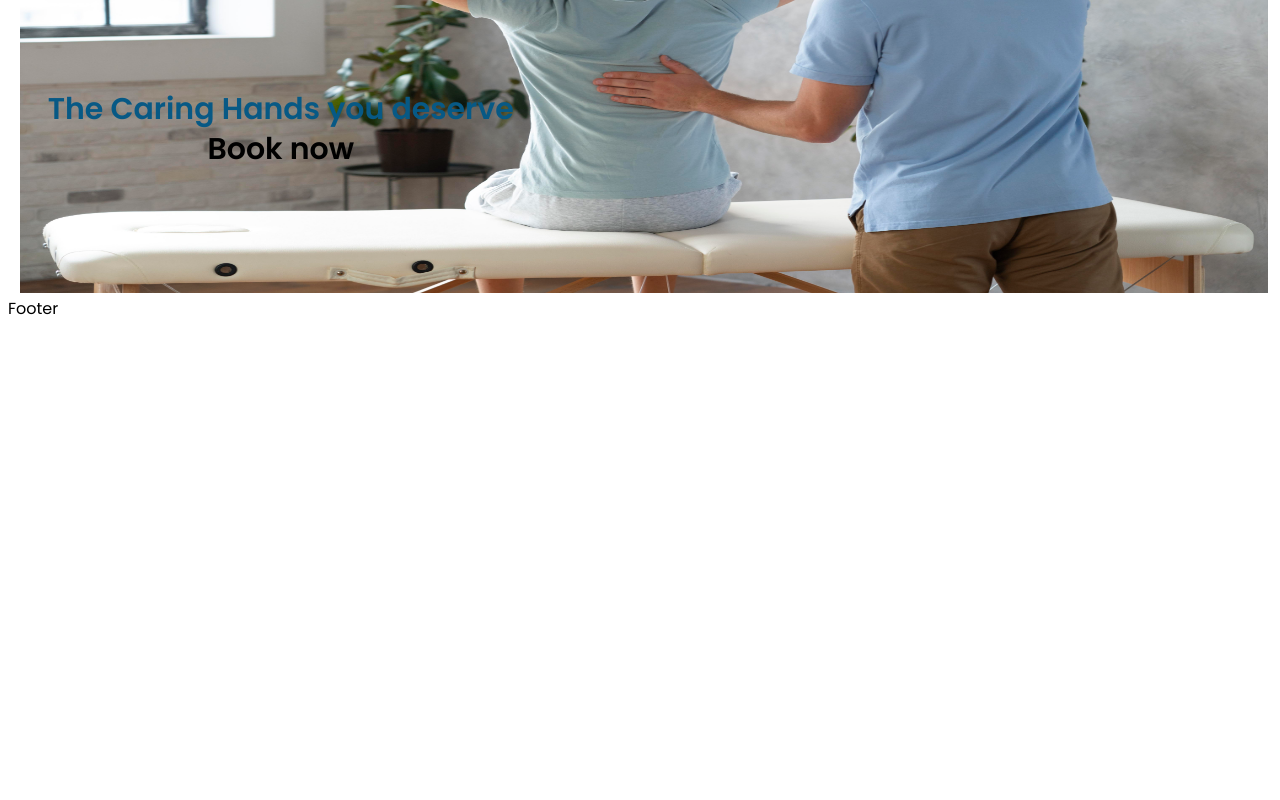
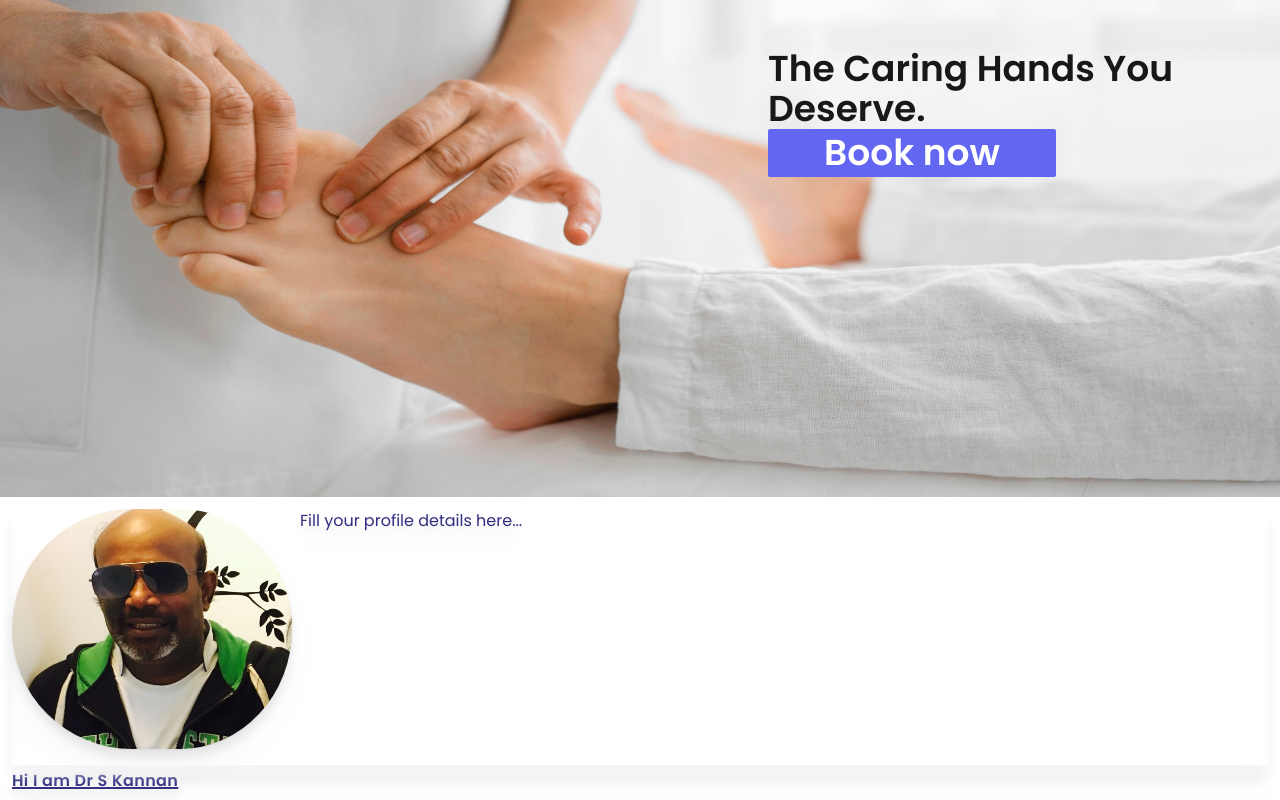
Before and after one commit to imkiran22/physio-website, a Next.js app: page /home in a window 1280 px wide. Shown: the part 260-1060 px from the top of the page. Before the commit the page ends 800 px from the top, so only its background shows below. Built offline with nearby package versions, Linux system fonts and the light colour scheme.

Commit message:
About and home

```diff
--- a/components/About/About.tsx
+++ b/components/About/About.tsx
@@ -4,15 +4,26 @@ import { DOCTOR_INTRO } from "../../constants/meta";
 const imagePath = "/dr_kannan.jpeg";
 const AboutComponent: React.FC = () => {
   return (
-    <div className="text-md p-3 text-gray-800 border-gray-200 border rounded-sm drop-shadow-xl">
-      <div className="image-container sepia float-left drop-shadow-sm shadow-lg shadow-gray-100">
-        <img src={imagePath} className="h-60 w-fit md:scale-100 xs:scale-75" />
+    <div className="text-md p-3 text-indigo-900 rounded-sm drop-shadow-xl flex flex-col">
+      <div className="profile-card image-container drop-shadow-sm shadow-lg shadow-gray-100 pb-4 inline-flex">
+        <img
+          src={imagePath}
+          className="h-60 w-72 md:scale-100 xs:scale-75 pr-2 rounded-full"
+        />
+        <div className="profile-details">
+          <span>Fill your profile details here...</span>
+        </div>
       </div>
-      <p className="break-all whitespace-pre-line text-start tracking-wide md:leading-8 xs:leading-5">
-        {DOCTOR_INTRO}
+      <p className="whitespace-pre-line text-start tracking-wide md:leading-8 xs:leading-5">
+        <span className="flex font-black underline decoration-2">
+          Hi I am Dr S Kannan
+        </span>
+        <span className="">{DOCTOR_INTRO}</span>
       </p>
     </div>
   );
 };
 
 export default AboutComponent;
+
+//border-gray-200 border
--- a/components/Footer/Footer.tsx
+++ b/components/Footer/Footer.tsx
@@ -7,7 +7,14 @@ import {
 } from "../../constants/footer";
 
 const FooterComponent: React.FC = () => {
-  return <div>Footer</div>;
+  return (
+    <footer>
+      {/* <p>Author: Dr Kannan</p>
+      <p>
+        <a href="mailto:hege@example.com">drkannan@example.com</a>
+      </p> */}
+    </footer>
+  );
 };
 
 export default FooterComponent;
--- a/components/Home/Home.module.scss
+++ b/components/Home/Home.module.scss
@@ -1,14 +1,34 @@
 .container {
   .home {
-    height: 500px;
+    height: 90vh;
     position: relative;
+    @media only screen and (max-width: 600px) {
+      height: auto;
+    }
     img {
       height: 100%;
+      @media only screen and (max-width: 600px) {
+        height: 50%;
+      }
     }
     .bookNow {
       position: absolute;
-      top: 50%;
-      transform: translate(5%, 50%);
+      top: 20%;
+      right: 5%;
+      // background: theme("colors.white");
+      transform: translate(0%, 100%);
+      span {
+        color: theme("colors.zinc.900");
+      }
+      button {
+        color: theme("colors.white");
+      }
+      @media only screen and (max-width: 600px) {
+        top: 25%;
+        transform: none;
+        font-size: 0.7em;
+        right: 8%;
+      }
     }
   }
 }
--- a/components/Home/Home.tsx
+++ b/components/Home/Home.tsx
@@ -1,17 +1,21 @@
 import React from "react";
-import { DOCTOR_INTRO } from "../../constants/meta";
+import { DOCTOR_INTRO, SLOGAN } from "../../constants/meta";
 import HomeStyle from "./Home.module.scss";
 
-const homeImagePath = "/physio-cover.jpg";
+const homeImagePath = "/physio.jpg";
 
 const HomeComponent: React.FC = () => {
   return (
     <div className={`text-3xl font-bold ${HomeStyle.container}`}>
       <div className={`${HomeStyle.home}`}>
         <img src={homeImagePath} className={"w-full bg-cover"} />
-        <div className={`text-layer flex flex-col ${HomeStyle.bookNow}`}>
-          <span className="text-sky-800">The Caring Hands you deserve</span>
-          <button>Book now</button>
+        <div
+          className={`text-layer flex flex-col ${HomeStyle.bookNow} xs:items-right md:items-left md:text-4xl xs:text-xs xs:max-w-32 md:max-w-md xs:leading-10 md:leading-10`}
+        >
+          <span className="text-black-800">{SLOGAN}</span>
+          <button className="rounded-sm bg-indigo-500 p-1 md:w-72 xs:w-full">
+            Book now
+          </button>
         </div>
       </div>
     </div>
--- a/constants/meta.ts
+++ b/constants/meta.ts
@@ -1,11 +1,18 @@
 export const DOCTOR_INTRO = `Welcome to the world of expert orthopedic physiotherapy care, where healing and well-being are at the forefront of our practice. I am Dr. S. Kannan, an esteemed Orthopedic Physiotherapist with a passion for helping patients regain their strength and mobility. With over 20 years of experience in this field, I have dedicated myself to providing exceptional care to patients in Yeshwanthpur, Bangalore, and beyond.
+
 At my practice, Medicare Diagnostic Fracture and Orthopedic Clinic, as well as Fracture And Orthopedic Clinic - Medicare Diagnostics in Mathikere - BEL, Bangalore, I strive to create a nurturing and supportive environment for individuals seeking rehabilitation and recovery. I firmly believe in the power of personalized treatment plans tailored to each patient's unique needs, ensuring optimal outcomes and a faster return to a fulfilling life.
+
 I completed my BPTh/BPT degree in 2006, and since then, I have remained committed to expanding my knowledge and expertise in orthopedic physiotherapy. Continual professional development allows me to stay abreast of the latest advancements in the field, enabling me to offer cutting-edge techniques and evidence-based treatments to my patients.
+
 My approach to patient care is rooted in empathy, respect, and clear communication. I understand that dealing with orthopedic issues can be challenging and overwhelming, which is why I take the time to listen attentively to my patients' concerns, answer their questions, and involve them in their own treatment journey. Together, we embark on a collaborative partnership to achieve the best possible outcomes.
+
 Whether you are recovering from a fracture, managing chronic pain, or seeking post-surgical rehabilitation, my team and I are here to provide comprehensive care. Our range of services includes manual therapy, therapeutic exercises, electrotherapy, pain management techniques, and much more. We combine these modalities with a holistic approach that addresses not just the physical aspects of healing but also the emotional and psychological well-being of our patients.
+
 I am deeply committed to making a positive impact on the lives of those I serve, and I am honored to be entrusted with their care. Witnessing the transformation of my patients as they regain their independence and improve their quality of life is immensely rewarding.
+
 If you are in search of an experienced orthopedic physiotherapist in Yeshwanthpur, Bangalore, I invite you to schedule a consultation at Medicare Diagnostic Fracture and Orthopedic Clinic or Fracture And Orthopedic Clinic - Medicare Diagnostics in Mathikere - BEL, Bangalore. Together, let us embark on a journey towards better health and mobility.`;
 
+export const SLOGAN = "The Caring Hands You Deserve.";
 // export const TITLE = "ABOUT";
 
 // export const FUNCTIONING_TITLE = "FUNCTIONING HOURS";
--- a/pages/home.tsx
+++ b/pages/home.tsx
@@ -1,8 +1,18 @@
-import React from 'react';
-import HomeComponent from '../components/Home/Home';
+import React from "react";
+import AboutComponent from "../components/About/About";
+import ContactComponent from "../components/Contact/Contact";
+import HomeComponent from "../components/Home/Home";
+import ServicesComponent from "../components/Services/Services";
 
 const HomePage = () => {
-  return <HomeComponent></HomeComponent>
-}
+  return (
+    <>
+      <HomeComponent></HomeComponent>
+      <AboutComponent></AboutComponent>
+      <ServicesComponent></ServicesComponent>
+      <ContactComponent></ContactComponent>
+    </>
+  );
+};
 
 export default HomePage;
--- a/pages/styles/globals.css
+++ b/pages/styles/globals.css
@@ -16,7 +16,7 @@ a {
 
 * {
   box-sizing: border-box;
-  margin: theme("spacing.1");
+  /* margin: theme("spacing.1"); */
 }
 
 /* @media (prefers-color-scheme: dark) {
```
Also changed, not shown: public/physio.jpg (added).
